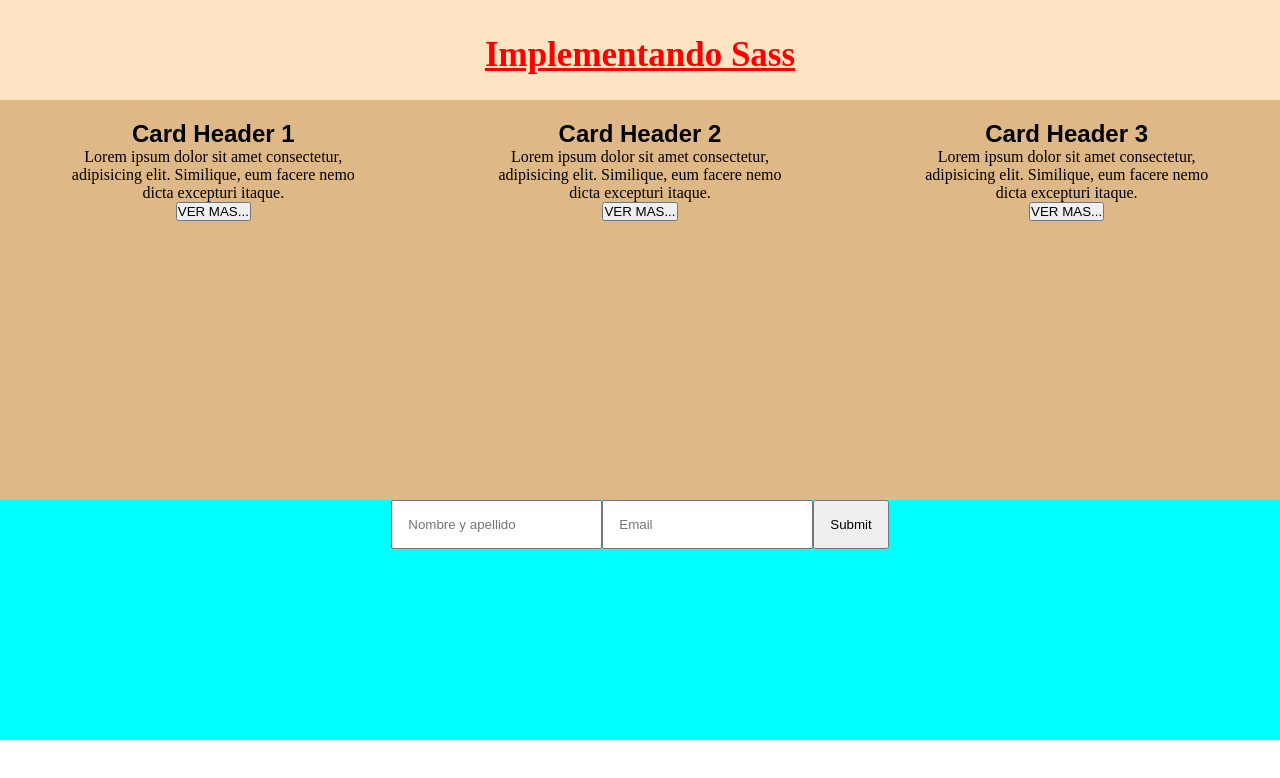
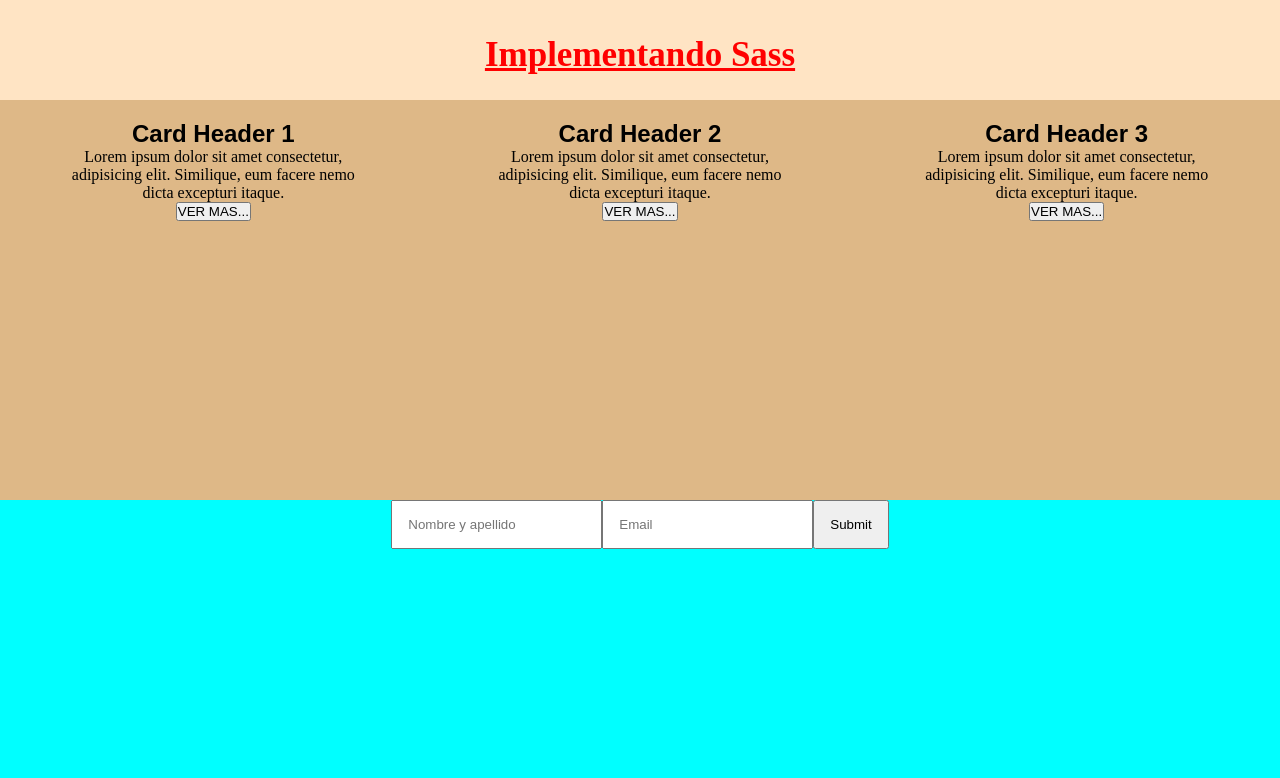
Before and after one commit to Matricc89/sass1, a website: page index.html in a window 1280 px wide. Drawn offline with Linux system fonts and the light colour scheme.

Commit message:
modificando 2

```diff
--- a/scss/secciones/_footer.scss
+++ b/scss/secciones/_footer.scss
@@ -1,6 +1,6 @@
 footer {
   background-color: aqua;
-  min-height: 30vh;
+  min-height: 50vh;
   form {
     text-align: center;
     display: flex;
```
Also changed, not shown: css/style.css.
